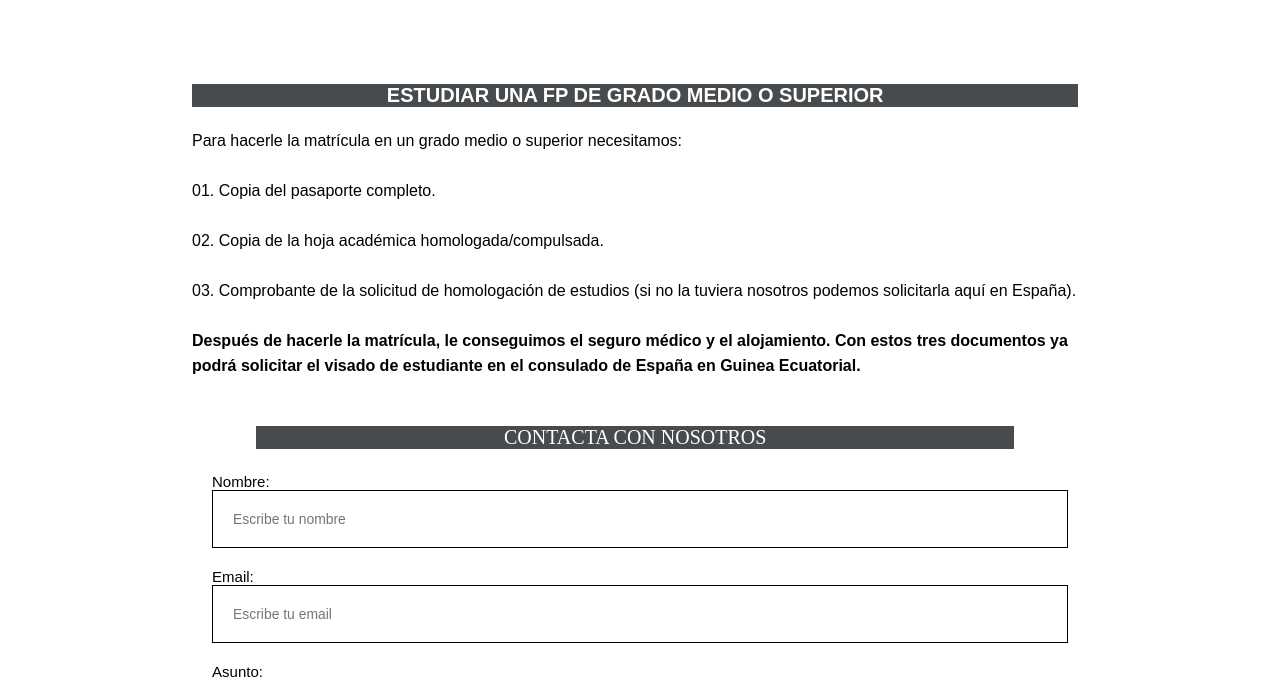
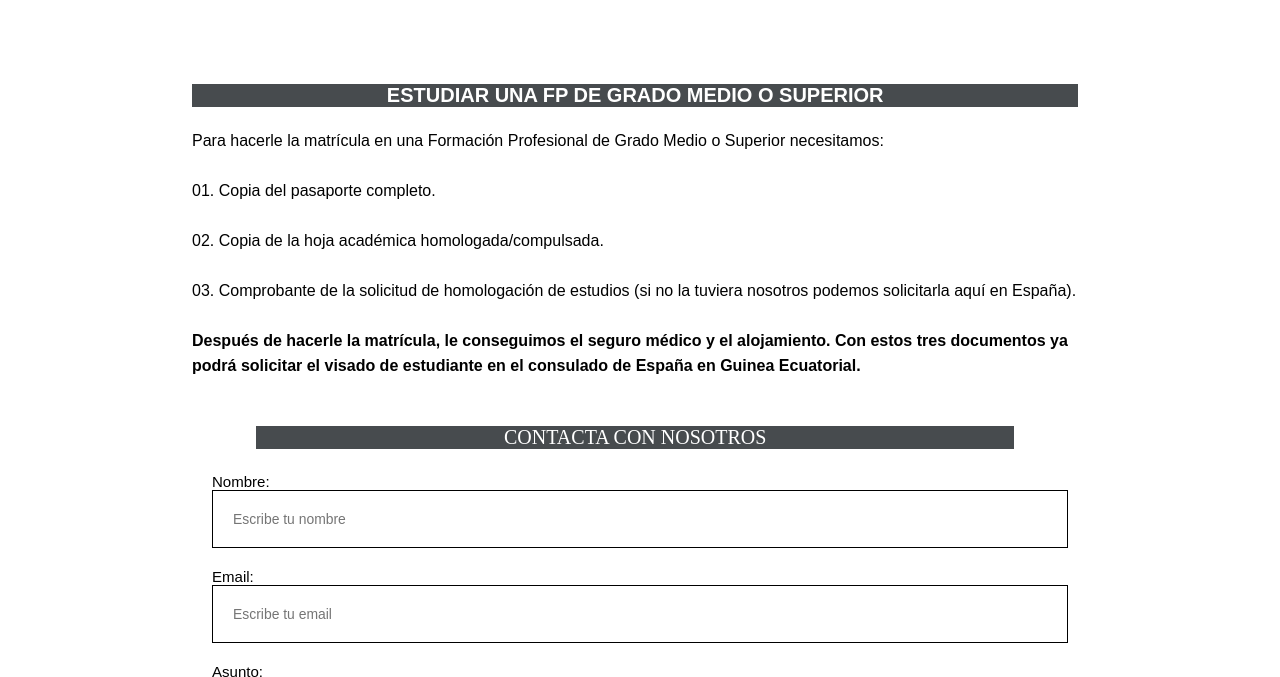
Before and after one commit to ArturoMolo/estudia-en-espanha, a plain HTML site: page estudios-fp.html in a window 1280 px wide. Shown: the part 66-743 px from the top of the page. Drawn offline with nearby package versions, Linux system fonts and the light colour scheme.

Commit message:
Add files via upload

```diff
--- a/estudios-fp.html
+++ b/estudios-fp.html
@@ -80,7 +80,7 @@
                         <div class="estudios">
                             <h1>ESTUDIAR UNA FP DE GRADO MEDIO O SUPERIOR</h1><br>
                             <p>
-                                Para hacerle la matrícula en un grado medio o superior necesitamos:
+                                Para hacerle la matrícula en una Formación Profesional de Grado Medio o Superior necesitamos:
                                 <br><br>
                                 01. Copia del pasaporte completo.
                                 <br><br>
```
